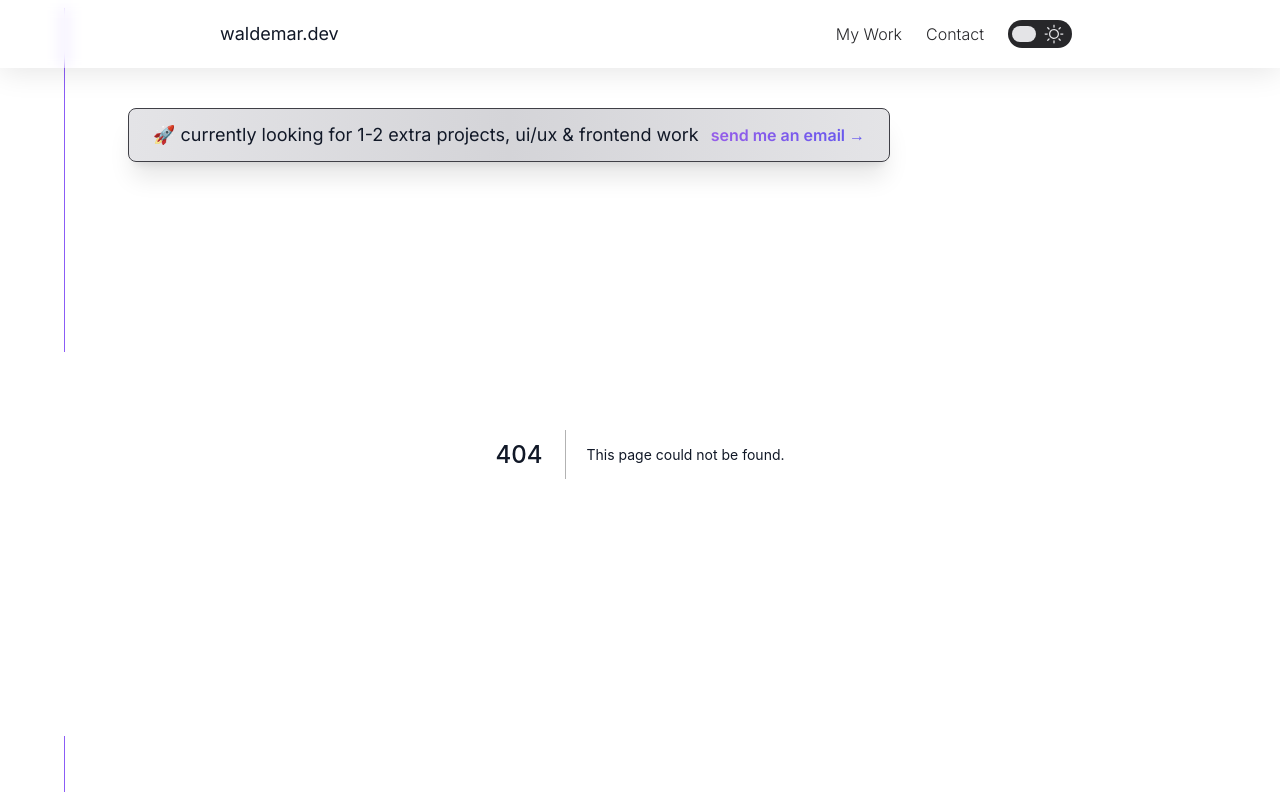
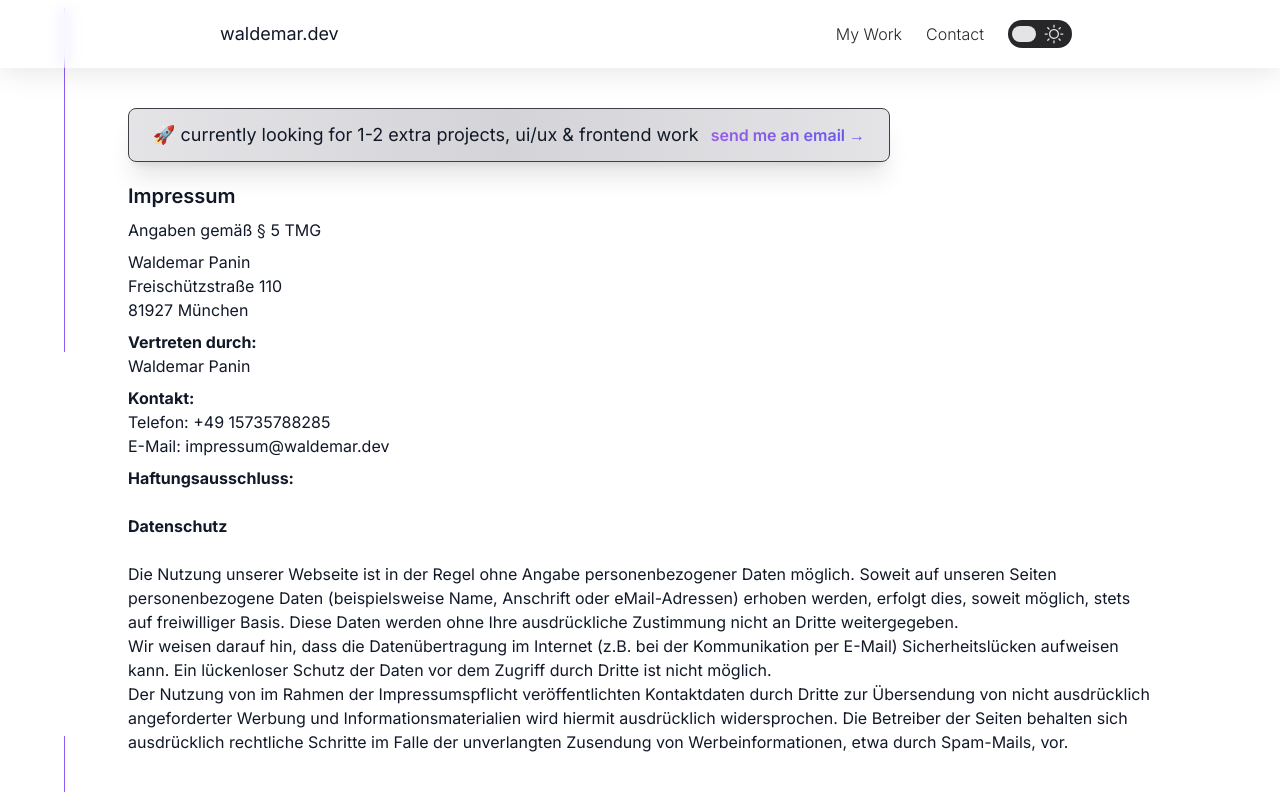
Before and after one commit to walde-dev/walde-portfolio, a Next.js app: page /impressum in a window 1280 px wide. Before the commit this address had no page. Shown: the top 800 px of the page. Built offline with nearby package versions, Linux system fonts and the light colour scheme.

Commit message:
add imprint

```diff
--- a/src/components/Footer.tsx
+++ b/src/components/Footer.tsx
@@ -1,7 +1,9 @@
+import Link from "next/link";
+
 export default function Footer() {
   return (
-    <footer className="flex flex-col items-center justify-center py-4 text-sm uppercase tracking-widest space-y-4">
-      <p className="flex flex-col dark:font-normal font-medium md:flex-row items-center justify-center gap-4 text-gray-600">
+    <footer className="flex flex-col items-center justify-center space-y-4 py-4 text-sm uppercase tracking-widest">
+      <p className="flex flex-col items-center justify-center gap-4 font-medium text-gray-600 dark:font-normal md:flex-row">
         designed and build with{" "}
         <svg
           xmlns="http://www.w3.org/2000/svg"
@@ -18,15 +20,9 @@ export default function Footer() {
           @walde-dev
         </a>
       </p>
-      {/* <p className="text-violet-500">
-        <a className="" href="">
-          Privacy Policy
-        </a>
-        <a>
-          <span className="mx-2 text-white">|</span>
-          Imprint
-        </a>
-      </p> */}
+      <p className="text-violet-500">
+        <Link href={"/impressum"}>Imprint</Link>{" "}
+      </p>
     </footer>
   );
 }
--- /dev/null
+++ b/src/pages/impressum.tsx
@@ -0,0 +1,68 @@
+export default function Impressum() {
+  return (
+    <div className="mt-32 px-12 text-left">
+      <h1 className="text-xl font-semibold">Impressum</h1>
+      <p className="mt-2">Angaben gemäß § 5 TMG</p>
+      <p className="mt-2">
+        Waldemar Panin <br />
+        Freischützstraße 110
+        <br />
+        81927 München <br />
+      </p>
+      <p className="mt-2">
+        <strong >Vertreten durch: </strong>
+        <br />
+        Waldemar Panin
+        <br />
+      </p>
+      <p className="mt-2">
+        <strong>Kontakt:</strong> <br />
+        Telefon: +49 15735788285
+        <br />
+        E-Mail:{" "}
+        <a href="mailto:impressum@waldemar.dev "> impressum@waldemar.dev </a>
+        <p className="mt-2">
+          <strong>Haftungsausschluss: </strong>
+          <br />
+          <br />
+          <strong>Datenschutz</strong>
+          <br />
+          <br />
+          Die Nutzung unserer Webseite ist in der Regel ohne Angabe
+          personenbezogener Daten möglich. Soweit auf unseren Seiten
+          personenbezogene Daten (beispielsweise Name, Anschrift oder
+          eMail-Adressen) erhoben werden, erfolgt dies, soweit möglich, stets
+          auf freiwilliger Basis. Diese Daten werden ohne Ihre ausdrückliche
+          Zustimmung nicht an Dritte weitergegeben. <br />
+          Wir weisen darauf hin, dass die Datenübertragung im Internet (z.B. bei
+          der Kommunikation per E-Mail) Sicherheitslücken aufweisen kann. Ein
+          lückenloser Schutz der Daten vor dem Zugriff durch Dritte ist nicht
+          möglich. <br />
+          Der Nutzung von im Rahmen der Impressumspflicht veröffentlichten
+          Kontaktdaten durch Dritte zur Übersendung von nicht ausdrücklich
+          angeforderter Werbung und Informationsmaterialien wird hiermit
+          ausdrücklich widersprochen. Die Betreiber der Seiten behalten sich
+          ausdrücklich rechtliche Schritte im Falle der unverlangten Zusendung
+          von Werbeinformationen, etwa durch Spam-Mails, vor.
+          <br />
+        </p>{" "}
+      </p>
+      <br />
+    </div>
+  );
+}
+
+/**<div class='impressum'><h1>Impressum</h1><p>Angaben gemäß § 5 TMG</p><p>Waldemar Panin <br>
+Freischützstraße 110<br>
+81927 München <br>
+</p><p> <strong>Vertreten durch: </strong><br>
+Waldemar Panin<br>
+</p><p><strong>Kontakt:</strong> <br>
+Telefon: %2B49-15735788285<br>
+E-Mail: <a href='mailto:impressum@waldemar.dev'>impressum@waldemar.dev</a></br></p><p><strong>Haftungsausschluss: </strong><br><br><strong>Datenschutz</strong><br><br>
+Die Nutzung unserer Webseite ist in der Regel ohne Angabe personenbezogener Daten möglich. Soweit auf unseren Seiten personenbezogene Daten (beispielsweise Name, Anschrift oder eMail-Adressen) erhoben werden, erfolgt dies, soweit möglich, stets auf freiwilliger Basis. Diese Daten werden ohne Ihre ausdrückliche Zustimmung nicht an Dritte weitergegeben. <br>
+Wir weisen darauf hin, dass die Datenübertragung im Internet (z.B. bei der Kommunikation per E-Mail) Sicherheitslücken aufweisen kann. Ein lückenloser Schutz der Daten vor dem Zugriff durch Dritte ist nicht möglich. <br>
+Der Nutzung von im Rahmen der Impressumspflicht veröffentlichten Kontaktdaten durch Dritte zur Übersendung von nicht ausdrücklich angeforderter Werbung und Informationsmaterialien wird hiermit ausdrücklich widersprochen. Die Betreiber der Seiten behalten sich ausdrücklich rechtliche Schritte im Falle der unverlangten Zusendung von Werbeinformationen, etwa durch Spam-Mails, vor.<br>
+</p><br>
+Website Impressum erstellt durch <a href="https://www.impressum-generator.de%22%3Eimpressum-generator.de/</a> von der <a href="https://www.kanzlei-hasselbach.de/" rel="nofollow">Kanzlei Hasselbach</a>
+ </div> */
```
